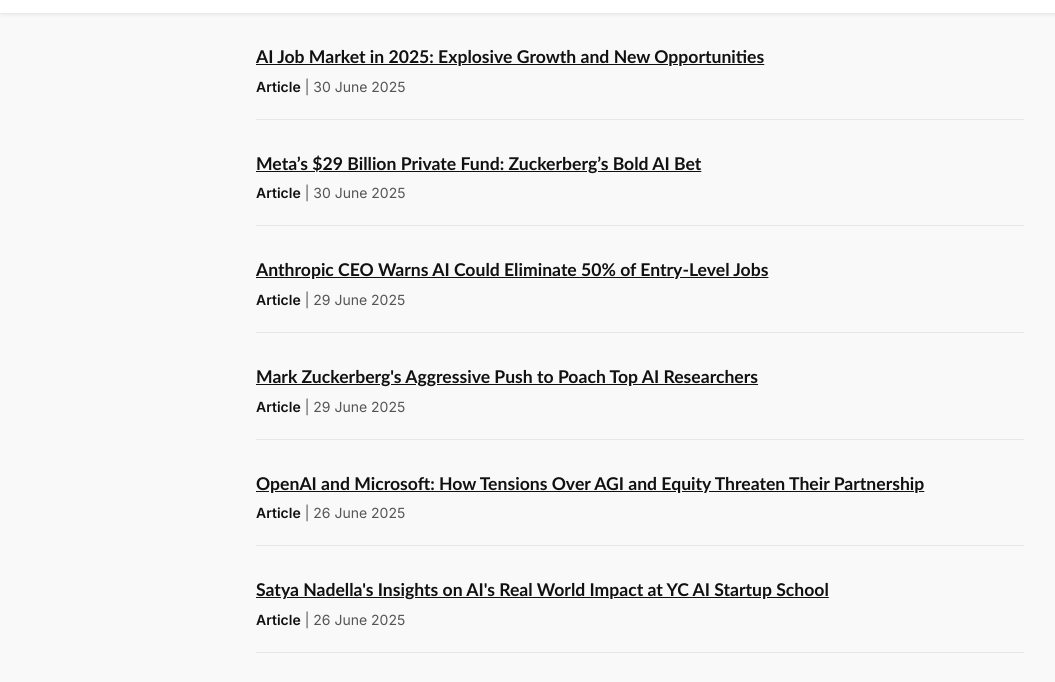
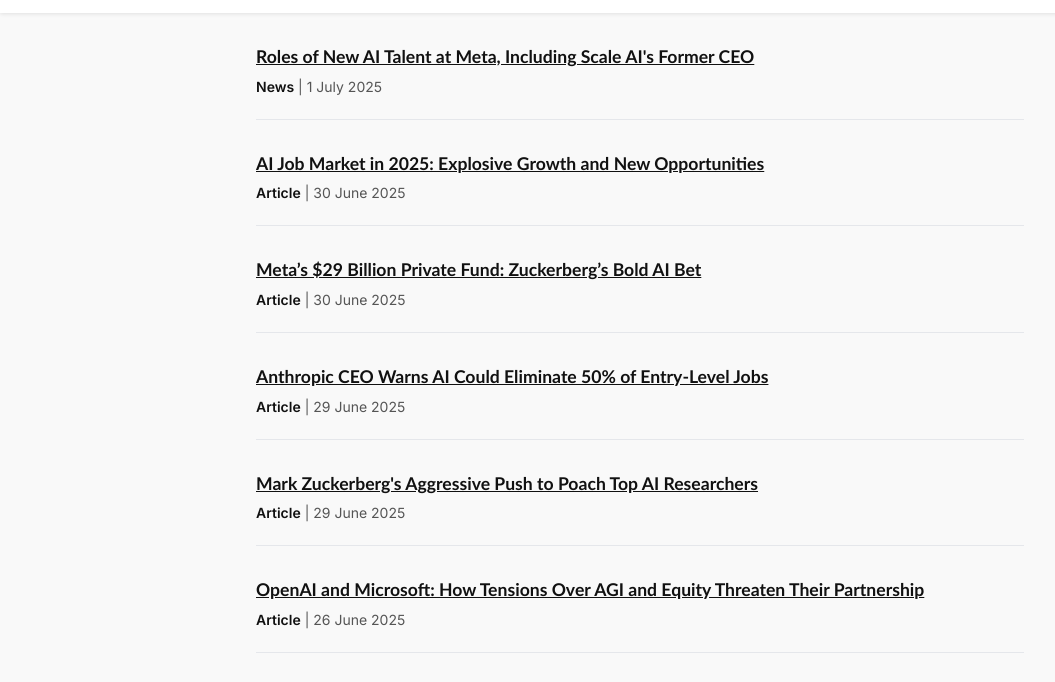
Before and after one commit to Alexorcus4ai/orcus4ai.website, a plain HTML site: page orcus4ai-article-library-for-Ai-Tech.html in a window 1280 px wide. Shown: the part 43-725 px from the top of the page, without its empty margins (0-1055 px from the left). Drawn offline with Linux system fonts and the light colour scheme.

Commit message:
Update orcus4ai-article-library-for-Ai-Tech.html

```diff
--- a/orcus4ai-article-library-for-Ai-Tech.html
+++ b/orcus4ai-article-library-for-Ai-Tech.html
@@ -92,6 +92,13 @@
   </header>
 
   <div class="news-container">
+
+    <div class="news-card">
+      <a href="Roles-of-New-AI-Talent-at-Meta-Including-Scale-AI's-Former-CEO_ar=030" class="news-title">
+        Roles of New AI Talent at Meta, Including Scale AI's Former CEO
+      </a>
+      <p class="news-meta"><span>News</span> | 1 July 2025</p>
+    </div>
 
     <div class="news-card">
       <a href="AI-Job-Market-in-2025-Explosive-Growth-and-New-Opportunities_ar=029" class="news-title">
```
